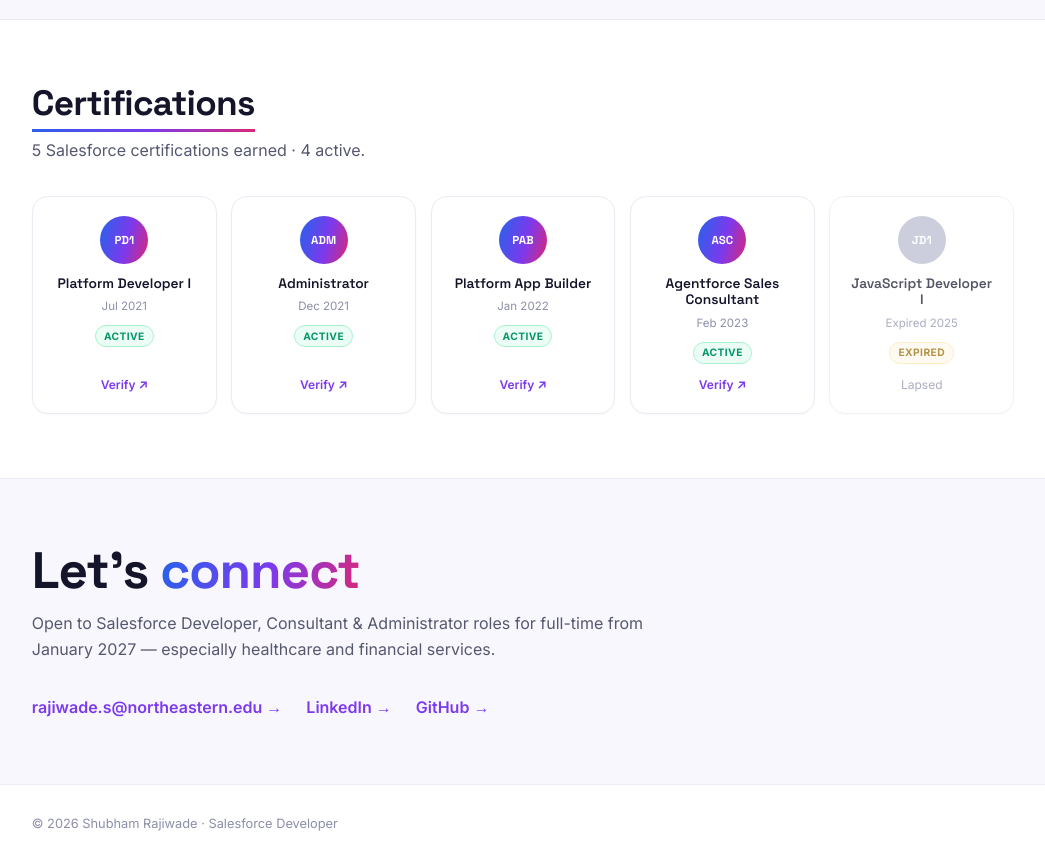
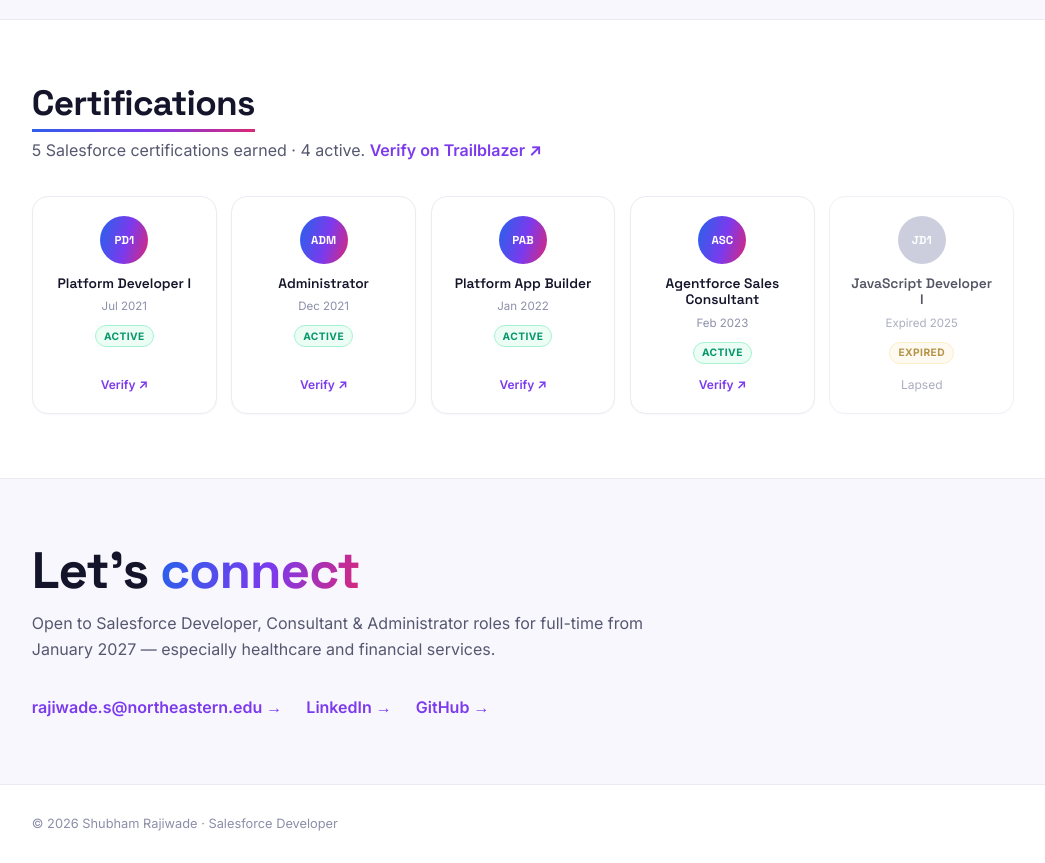
Before and after one commit to shubhamrajiwade29/portfolio, a React (Vite) app: page / in a window 1280 px wide. Shown: the part 6800-7663 px from the top of the page, without its empty margins (117-1162 px from the left). Built offline with nearby package versions, Linux system fonts and the light colour scheme.

Commit message:
Add Trailblazer profile link to Certifications
Co-Authored-By: Claude Sonnet 5.5 <noreply@anthropic.com>

```diff
--- a/src/components/Certifications.jsx
+++ b/src/components/Certifications.jsx
@@ -1,7 +1,7 @@
 import { portfolioData } from '../data/portfolio'
 import { FadeUp } from './Animate'
 
-const { certifications } = portfolioData
+const { certifications, personal } = portfolioData
 const activeCount = certifications.filter((c) => c.status === 'active').length
 
 export default function Certifications() {
@@ -10,7 +10,7 @@ export default function Certifications() {
       <div className="wrap">
         <FadeUp>
           <h2 className="sec-h">Certifications</h2>
-          <p className="sec-sub">{certifications.length} Salesforce certifications earned · {activeCount} active.</p>
+          <p className="sec-sub">{certifications.length} Salesforce certifications earned · {activeCount} active. <a href={personal.trailblazer} target="_blank" rel="noopener noreferrer" style={{ color: 'var(--violet)', fontWeight: 600 }}>Verify on Trailblazer ↗</a></p>
           <div className="cgrid">
             {certifications.map((c) => {
               const expired = c.status === 'expired'
--- a/src/data/portfolio.js
+++ b/src/data/portfolio.js
@@ -8,6 +8,7 @@ export const portfolioData = {
     email: 'rajiwade.s@northeastern.edu',
     github: 'https://github.com/shubhamrajiwade29',
     linkedin: 'https://www.linkedin.com/in/shubhamrajiwade',
+    trailblazer: 'https://www.salesforce.com/trailblazer/shubhamrj29',
     education: 'MSEM @ Northeastern University (Dec 2026)',
     currentRole: 'MSEM @ Northeastern · Open to Full-Time (Jan 2027)',
   },
```
